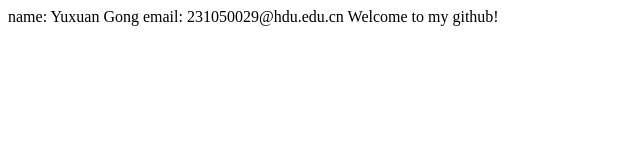
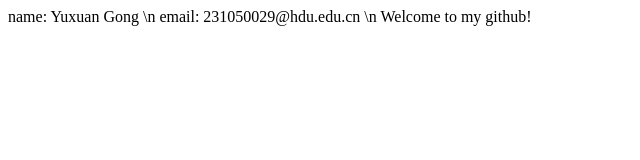
Before and after one commit to margin-x/margin-x.github.io, a plain HTML site: page index.html in a window 1280 px wide. Shown: the whole page, without its empty margins (0-640 px from the left). Drawn offline with Linux system fonts and the light colour scheme.

Commit message:
Update index.html

```diff
--- a/index.html
+++ b/index.html
@@ -1,6 +1,6 @@
 <h>
-  name: Yuxuan Gong
-  email: 231050029@hdu.edu.cn
+  name: Yuxuan Gong \n
+  email: 231050029@hdu.edu.cn \n
 
   Welcome to my github!
 </h>
```
